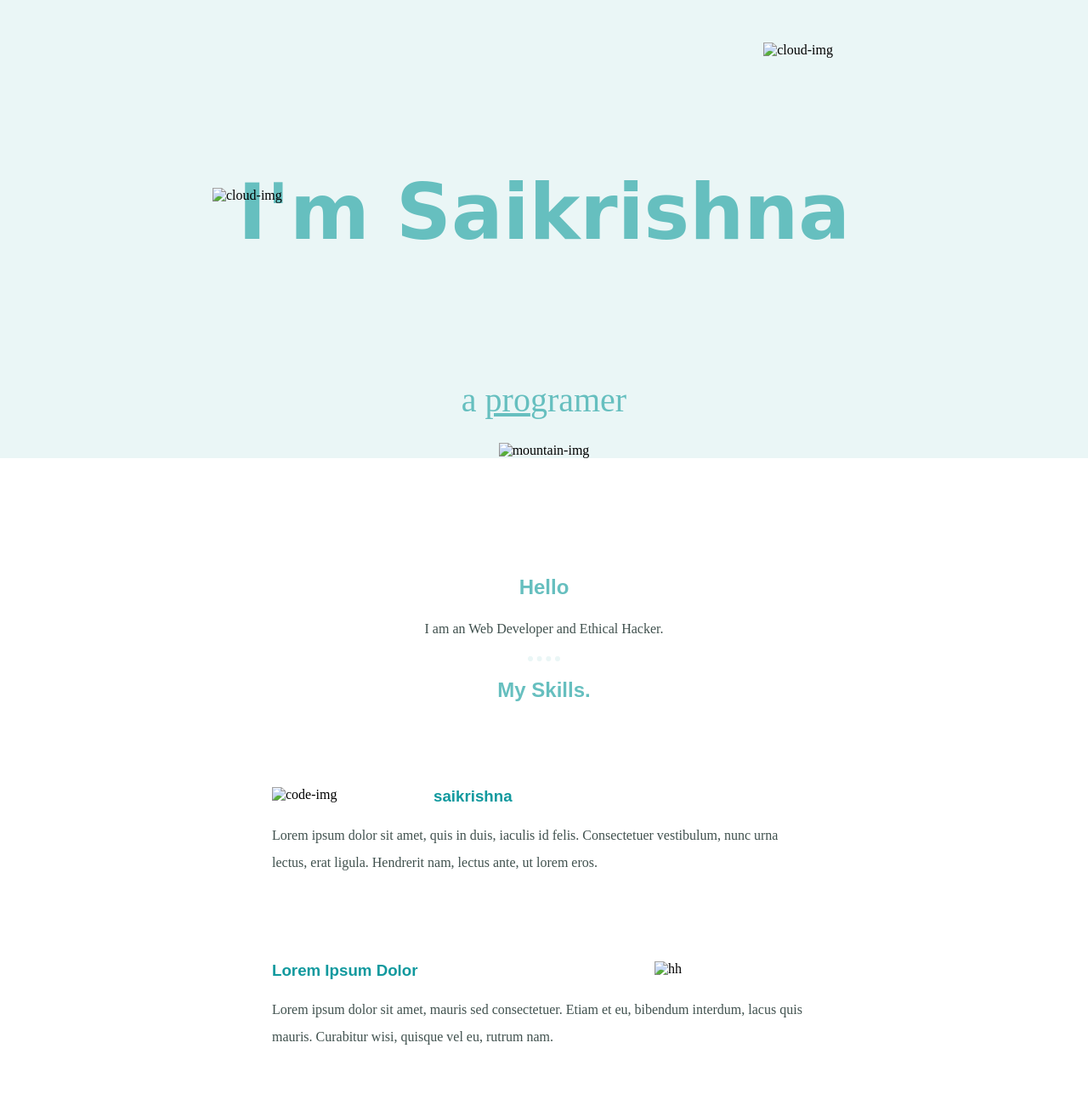
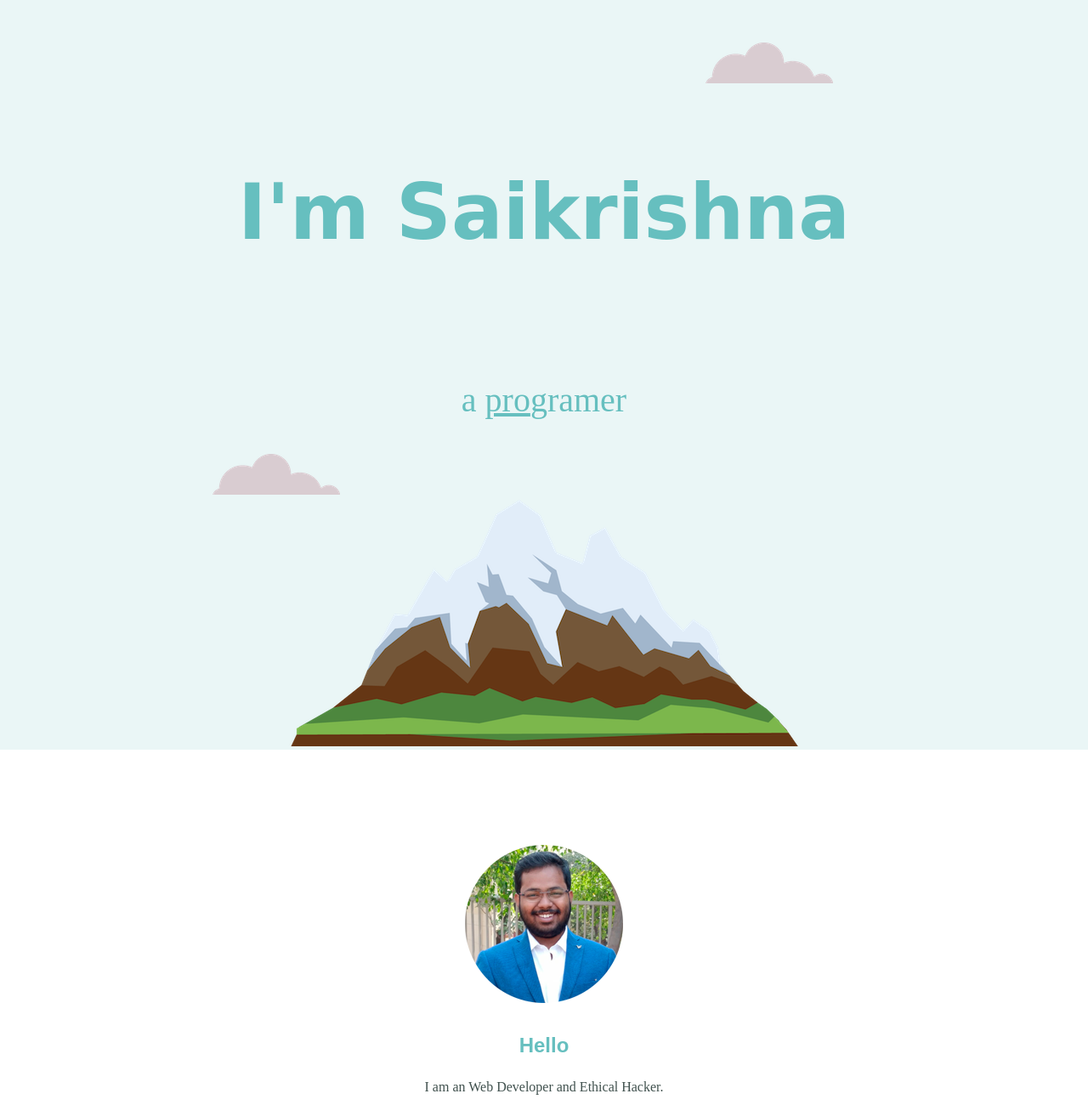
Before and after one commit to KANDUKURIsaikrishna/Personal_Site, a plain HTML site: page index.html in a window 1280 px wide. Shown: the top 1300 px of the page at 85% size. Drawn offline with Linux system fonts and the light colour scheme.

Commit message:
Update index.html

```diff
--- a/index.html
+++ b/index.html
@@ -9,16 +9,16 @@
   <body>
 
     <div class="sai">
-      <img class="top-cloud"src="images/cloud.png" alt="cloud-img">
+      <img class="top-cloud"src="cloud.png" alt="cloud-img">
       <h1>I'm Saikrishna</h1>
       <p class="para">a <span class="pro">pro</span>gramer</p>
-      <img class="bottom-cloud"src="images/cloud.png" alt="cloud-img">
-      <img src="images/mountain.png" alt="mountain-img">
+      <img class="bottom-cloud"src="cloud.png" alt="cloud-img">
+      <img src="mountain.png" alt="mountain-img">
     </div>
 
     <div class="middle-container">
       <div class="profile">
-        <img src="images/sai2.png" alt="">
+        <img src="sai2.png" alt="">
         <h2>Hello</h2>
         <p>I am an Web Developer and Ethical Hacker. </p>
 
@@ -27,12 +27,12 @@
       <div class="skills">
         <h2>My Skills.</h2>
         <div class="skill-row">
-          <img class="code-img" src="images/sai2.png" alt="code-img">
+          <img class="code-img" src="sai2.png" alt="code-img">
           <h3>saikrishna</h3>
           <p>Lorem ipsum dolor sit amet, quis in duis, iaculis id felis. Consectetuer vestibulum, nunc urna lectus, erat ligula. Hendrerit nam, lectus ante, ut lorem eros.</p>
         </div>
         <div class="skill-row">
-          <img class="hh" src="images/sai2.png" alt="hh">
+          <img class="hh" src="sai2.png" alt="hh">
           <h3>Lorem Ipsum Dolor</h3>
           <p>Lorem ipsum dolor sit amet, mauris sed consectetuer. Etiam et eu, bibendum interdum, lacus quis mauris. Curabitur wisi, quisque vel eu, rutrum nam.</p>
         </div>
```
